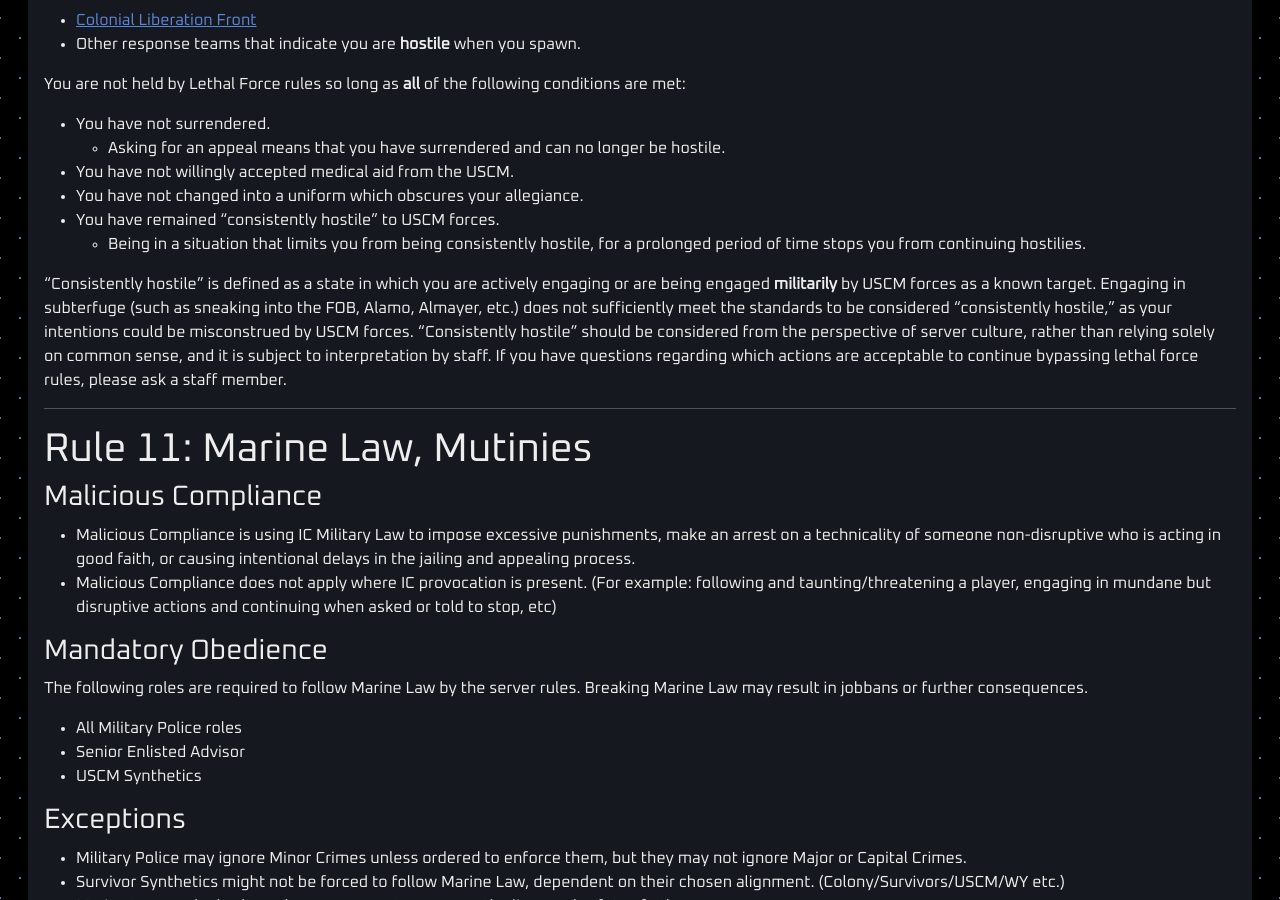
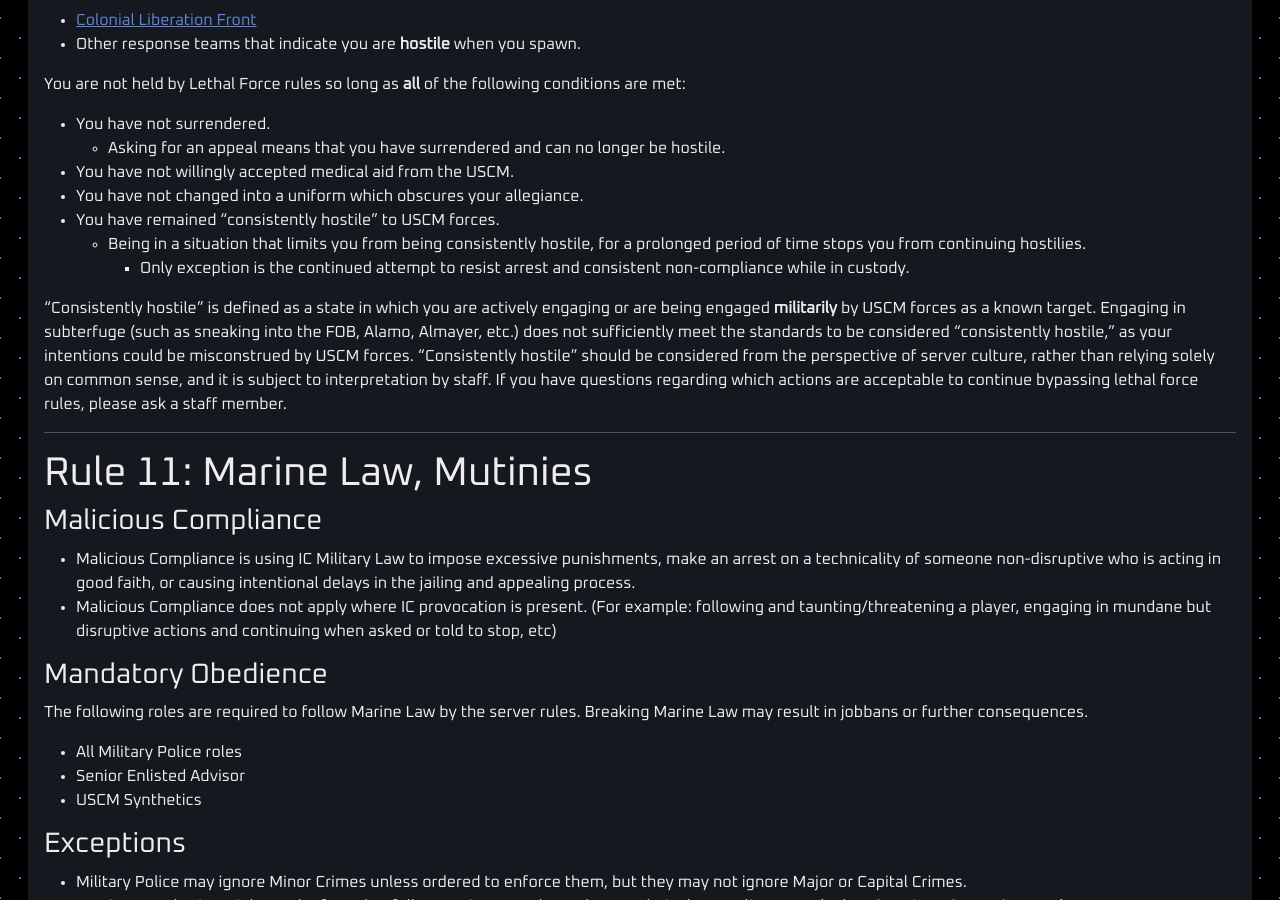
Before and after one commit to cmss13-devs/web, a Jekyll site: the page built from rules.md, in a window 1280 px wide and 900 px high, scrolled down 12542 px. Built offline with Jekyll 4.4.1, drawn with Linux system fonts in a browser that asks for light colours.

Commit message:
Update rules.md

```diff
--- a/rules.md
+++ b/rules.md
@@ -482,6 +482,7 @@ You are not held by Lethal Force rules so long as **all** of the following condi
 - You have not changed into a uniform which obscures your allegiance.
 - You have remained "consistently hostile" to USCM forces.
   - Being in a situation that limits you from being consistently hostile, for a prolonged period of time stops you from continuing hostilies.
+    - Only exception is the continued attempt to resist arrest and consistent non-compliance while in custody.
 
 "Consistently hostile" is defined as a state in which you are actively engaging or are being engaged **militarily** by USCM forces as a known target. Engaging in subterfuge (such as sneaking into the FOB, Alamo, Almayer, etc.) does not sufficiently meet the standards to be considered "consistently hostile," as your intentions could be misconstrued by USCM forces. "Consistently hostile" should be considered from the perspective of server culture, rather than relying solely on common sense, and it is subject to interpretation by staff. If you have questions regarding which actions are acceptable to continue bypassing lethal force rules, please ask a staff member.
 
```
